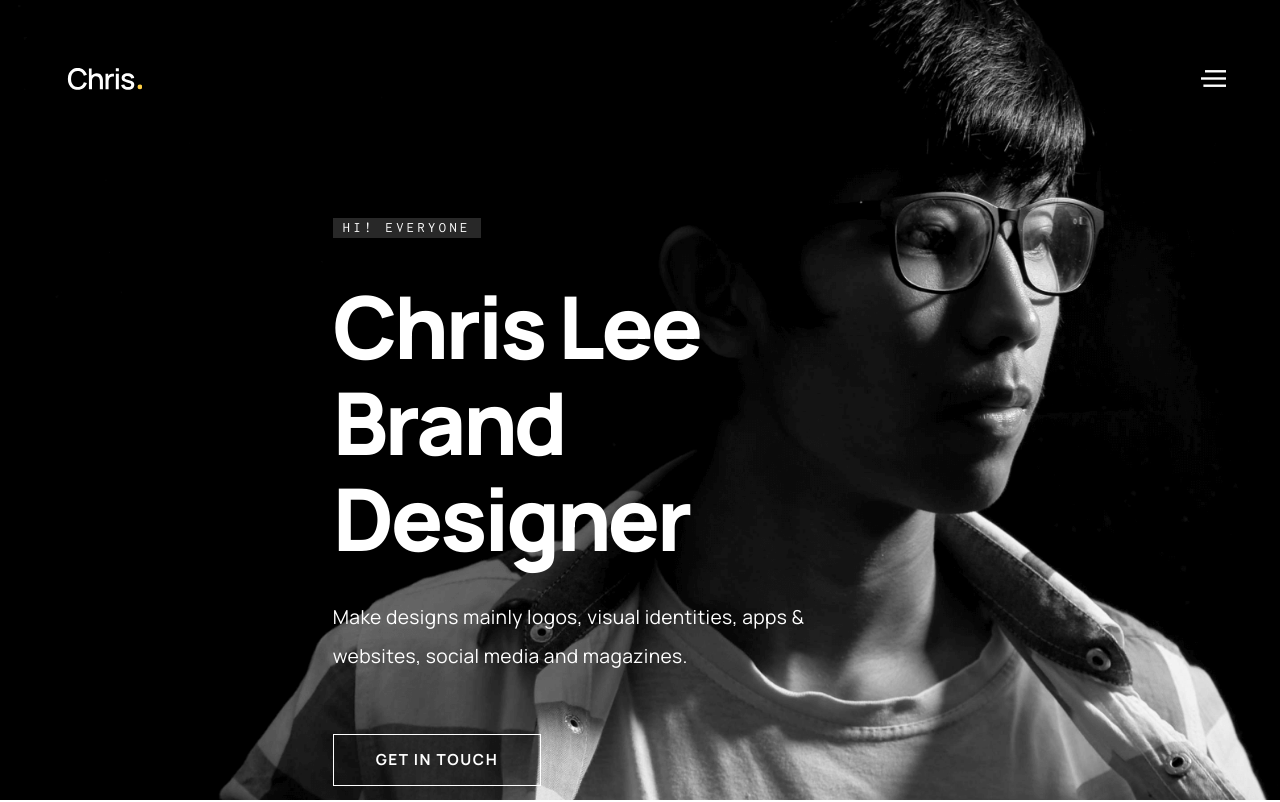
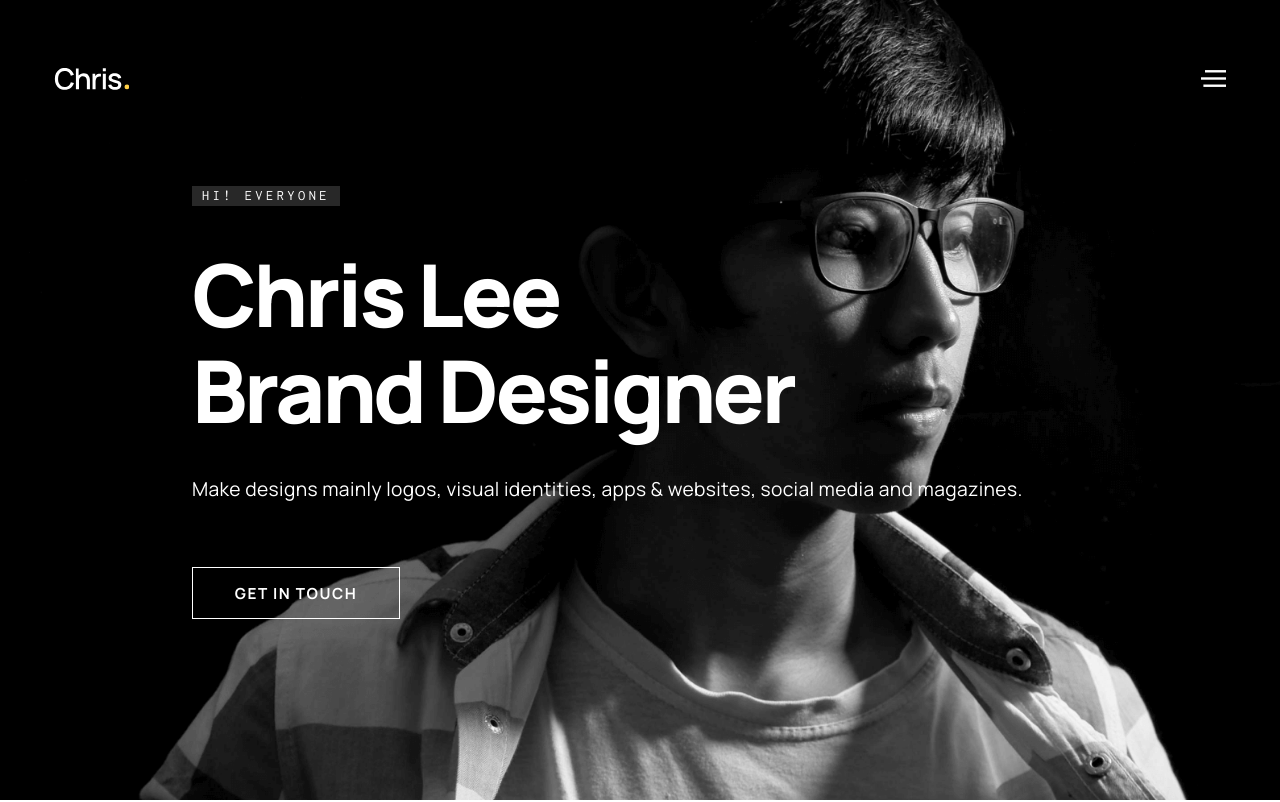
Before and after one commit to dmitrenokdarya/Portfolio, a React app: page / in a window 1280 px wide. Shown: the top 802 px of the page. Built offline with nearby package versions, Linux system fonts and the light colour scheme.

Commit message:
adaptive_header_and_main

```diff
--- a/src/App.tsx
+++ b/src/App.tsx
@@ -52,6 +52,9 @@ const General = styled.div`
 
     @media ${Theme.media.tablet}{
         background-position-x: 75%;
+        display: flex;
+        flex-direction: column;
+        justify-content: space-between;
     }
 
     @media ${Theme.media.mobile}{
--- a/src/layout/header/Header.tsx
+++ b/src/layout/header/Header.tsx
@@ -23,8 +23,16 @@ export const Header = () => {
 const StyledHeader = styled.header`
     padding: 7vh 4.2vw 14vh 5.2vw;
 
+    @media ${Theme.media.screen} {
+        padding: 7vh 4.2vw 10vh 4.2vw;
+    }
+
     @media ${Theme.media.lgTablet} {
         padding: 7vh 10vw 14vh 10vw;
+    }
+
+    @media ${Theme.media.tablet} {
+        padding: 3vh 10vw 14vh 10vw;
     }
 `
 
--- a/src/layout/sections/main/Main.tsx
+++ b/src/layout/sections/main/Main.tsx
@@ -24,13 +24,20 @@ const StyledMain = styled.section`
     margin: 0 33vw 0 26vw;
     color: ${Theme.colors.font.white};
 
+    @media ${Theme.media.screen} {
+        margin: 0 15vw 0 15vw;
+    }
+
     @media ${Theme.media.lgTablet} {
         margin: 0 10vw 0 10vw;
+        padding-bottom: 10vh;
+        text-shadow: 0px 0px 2px ${Theme.colors.font.title};
     }
 `
+
 const Greetings = styled.span`
     text-transform: uppercase;
-    background-color: rgba(236, 236, 236, 0.17);;
+    background-color: rgba(236, 236, 236, 0.17);
     width: fit-content;
     padding: 0.167em 0.694em;
     font-family: "Inconsolata";
@@ -72,4 +79,8 @@ const GetInTouch = styled.a`
         color: ${Theme.colors.font.activeMainButton};
         background-color: ${Theme.colors.font.white};
     }
+
+    @media ${Theme.media.lgTablet} {
+        text-shadow: 0px 0px 2px ${Theme.colors.font.title};
+    }
 `
--- a/src/styles/Theme.tsx
+++ b/src/styles/Theme.tsx
@@ -38,7 +38,7 @@ export const Theme = {
 
     media:{
         lgScreen: "screen and (max-width: 1920px)",
-        screen: "screen and (max-width: 1200px)",
+        screen: "screen and (max-width: 1400px)",
         lgTablet: "screen and (max-width: 992px)",
         tablet: "screen and (max-width: 768px)",
         mobile: "screen and (max-width: 576px)"
```
